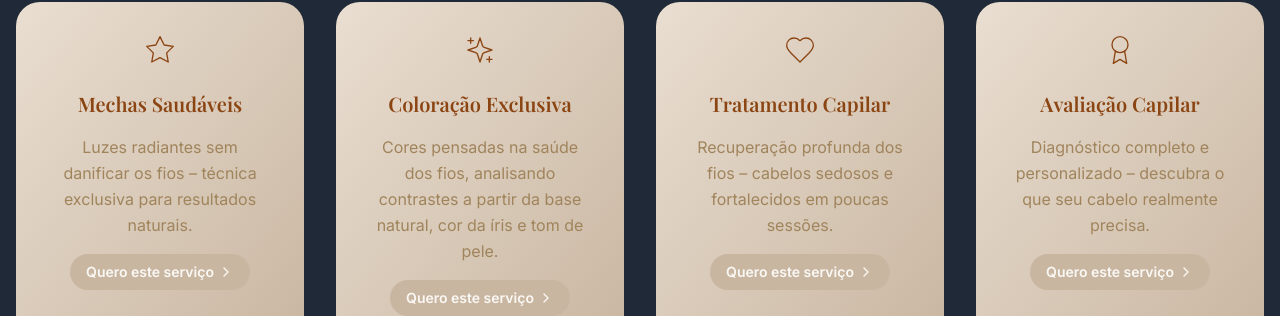
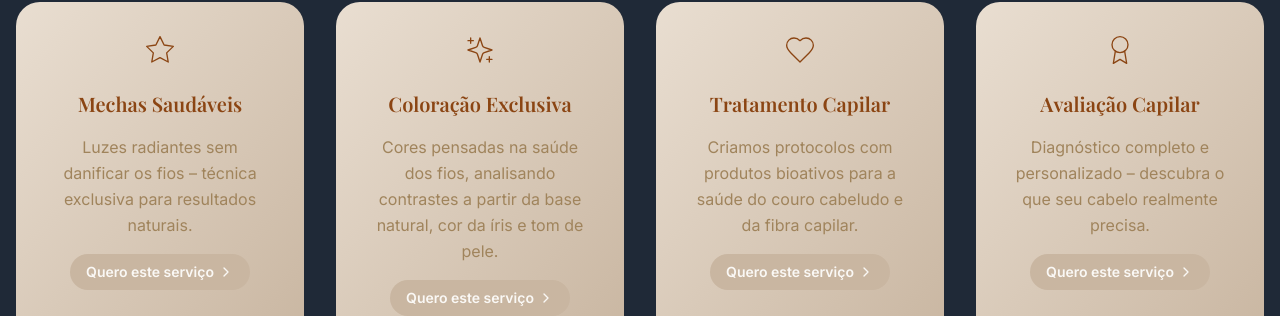
Before and after one commit to kleitonccb123/tamillis-site-01, a React (Vite) app: page / in a window 1280 px wide. Shown: the part 1095-1411 px from the top of the page. Built offline with nearby package versions, Linux system fonts and the light colour scheme.

Commit message:
continue

```diff
--- a/src/App.jsx
+++ b/src/App.jsx
@@ -24,7 +24,7 @@ const whatsappUrl = "https://wa.me/5573999668197?text=Oi%2C+quero+agendar+meu+ho
     whatsapp: "Quero uma coloração exclusiva!"
   }, {
     title: "Tratamento Capilar",
-    desc: "Recuperação profunda dos fios – cabelos sedosos e fortalecidos em poucas sessões.",
+    desc: "Criamos protocolos com produtos bioativos para a saúde do couro cabeludo e da fibra capilar.",
     icon: <Heart className="w-8 h-8 stroke-1" />,
     whatsapp: "Quero Tratamento Capilar!"
   }, {
```
